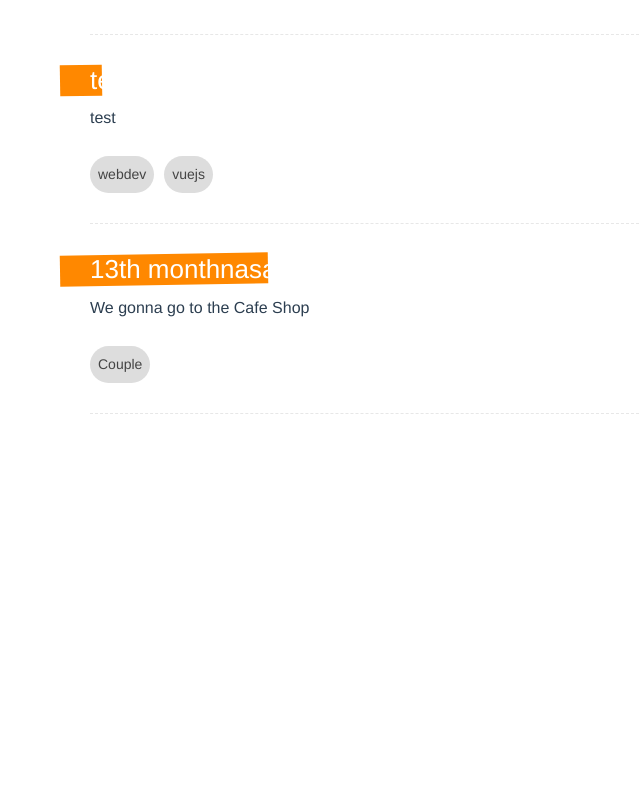
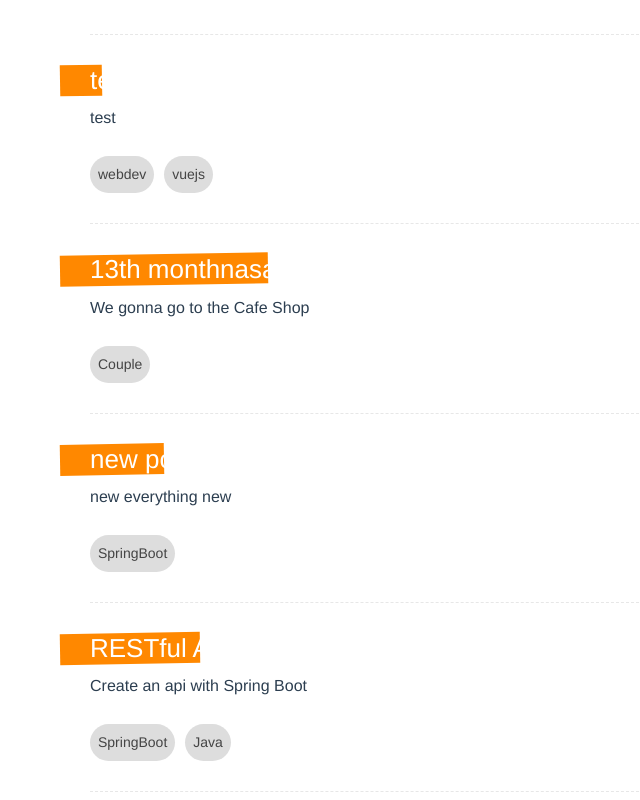
Before and after one commit to fisheeesh/Blog-Post, a Vue app: page / in a window 1280 px wide. Shown: the part 513-1313 px from the top of the page, without its empty margins (0-640 px from the left). Before the commit the page ends 967 px from the top, so only its background shows below. Built offline with nearby package versions, Linux system fonts and the light colour scheme; data requests are answered from the project's data file.

Commit message:
router pattern in composition api

```diff
--- a/database/db.json
+++ b/database/db.json
@@ -31,6 +31,23 @@
       "tags": [
         "Couple"
       ]
+    },
+    {
+      "id": "81c0",
+      "title": "new post",
+      "body": "new everything new",
+      "tags": [
+        "SpringBoot"
+      ]
+    },
+    {
+      "id": "79a1",
+      "title": "RESTful Api",
+      "body": "Create an api with Spring Boot",
+      "tags": [
+        "SpringBoot",
+        "Java"
+      ]
     }
   ]
 }
--- a/src/views/CreatePost.vue
+++ b/src/views/CreatePost.vue
@@ -16,9 +16,19 @@
 
 <script>
 import { ref } from 'vue';
+/**
+ * to use router with composable api we need to import useRouter function from vue-router
+ * This is the pattern for using router in composable api
+ * 1 - import useRouter from 'vue-router'
+ * 2 - store it in a variable
+ * after that we can use it like our normal router -> this.$router
+ */
+import { useRouter } from 'vue-router';
 
 export default {
     setup() {
+        let router = useRouter() //this.$router
+        console.log(router)
         let title = ref('')
         let body = ref('')
         let tag = ref('')
@@ -32,20 +42,24 @@ export default {
             tag.value = ''
         }
 
-        let addPost = async() =>{
+        let addPost = async () => {
             await fetch('http://localhost:3000/posts', {
-                method : "POST",
-                headers : {"Content-Type" : "application/json"},
-                body : JSON.stringify({
-                    title : title.value,
-                    body : body.value,
-                    tags : tags.value
+                method: "POST",
+                headers: { "Content-Type": "application/json" },
+                body: JSON.stringify({
+                    title: title.value,
+                    body: body.value,
+                    tags: tags.value
                 })
             })
 
             title.value = ''
             body.value = ''
             tags.value = []
+
+
+            //redirect user to home page
+            router.push({ name: 'home' })
         }
 
         return { title, body, tag, handleKeydown, tags, addPost }
```
